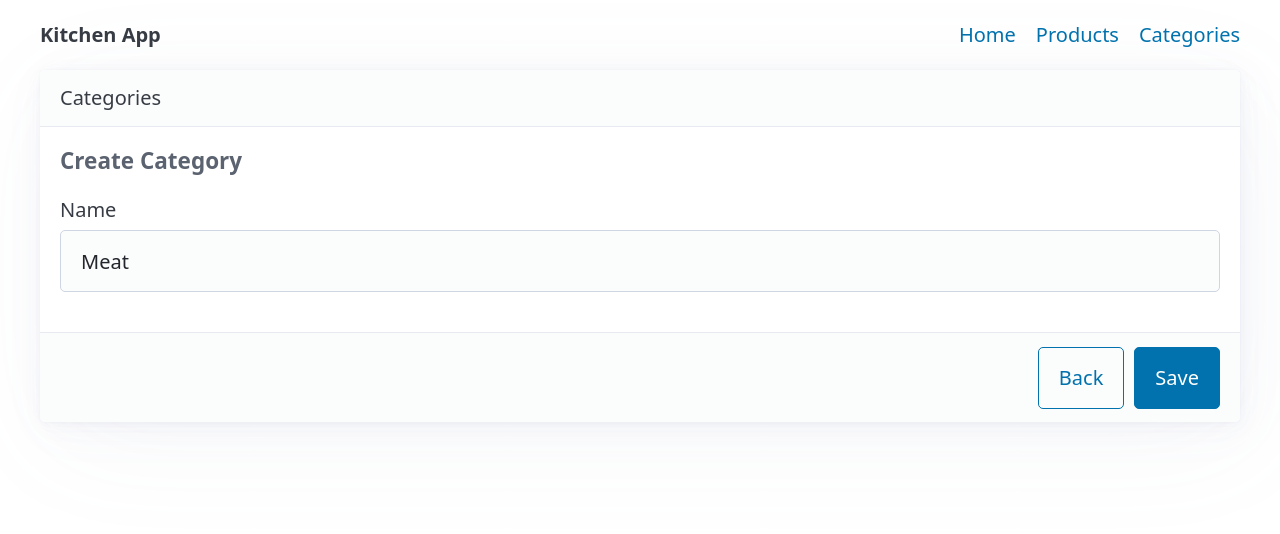
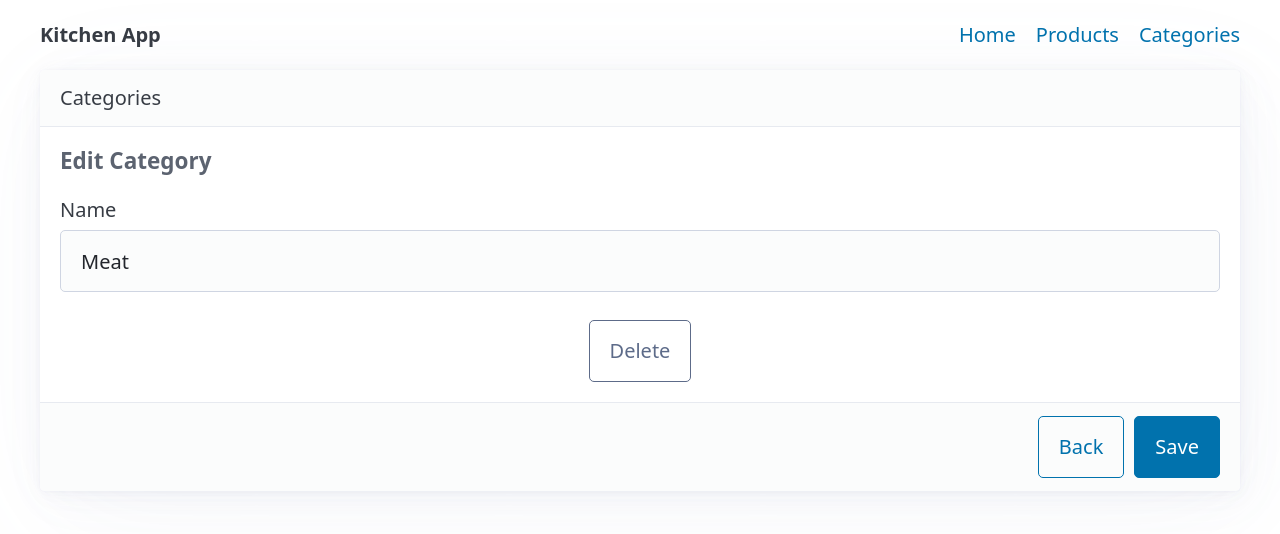
Before and after one commit to danielschmitz/kitchen-app-book, a Vue app: page /categories/edit/1 in a window 1280 px wide. Shown: the top 534 px of the page. Built offline with nearby package versions, Linux system fonts and the light colour scheme; data requests are answered from the project's data file.

Commit message:
delete category

```diff
--- a/src/services/CategoryService.ts
+++ b/src/services/CategoryService.ts
@@ -8,10 +8,11 @@ export interface Category {
 const URI = '/categories'
 
 export const CategoryService = {
-  getAll: async (): Category[] => (await HttpService.get(URI)).data,
-  get: async (id): Category => (await HttpService.get(URI + '/' + id)).data,
-  create: async (category: Category): Category =>
+  getAll: async (): Promise<Category[]> => (await HttpService.get(URI)).data,
+  get: async (id:any): Promise<Category> => (await HttpService.get(URI + '/' + id)).data,
+  create: async (category: Category): Promise<Category> =>
     (await HttpService.post('/categories', category)).data,
-  update: async (category: Category): Category =>
-    (await HttpService.put('/categories/' + category.id, category)).data
+  update: async (category: Category): Promise<Category> =>
+    (await HttpService.put('/categories/' + category.id, category)).data,
+  delete: async (id:any) => (await HttpService.delete(`${URI}/${id}`)),
 }
--- a/src/views/categories/EditView.vue
+++ b/src/views/categories/EditView.vue
@@ -39,9 +39,24 @@ const save = async () => {
     loading.value = false
   }
 }
+
+const remove = async () => {
+  if (confirm("Remove?")) {
+    try {
+      loading.value = true
+      await CategoryService.delete(form.value.id)
+      router.push('/categories')
+    } catch (error) {
+      console.log(error)
+    } finally {
+      loading.value = false
+    }
+  }
+}
+
 </script>
 <template>
-  <h5>Create Category</h5>
+  <h5>Edit Category</h5>
   <form>
     <input type="hidden" name="id" v-model="form.id" />
     <label>
@@ -49,6 +64,9 @@ const save = async () => {
       <input name="name" type="text" v-model="form.name" placeholder="Category Name" required />
     </label>
   </form>
+  <div style="display: flex;justify-content: center;">
+    <button :aria-busy="loading" :disabled="loading" @click="remove()" class="outline secondary">Delete</button>
+  </div>
   <footer>
     <router-link to="/categories"><button class="outline">Back</button></router-link>
     <button :aria-busy="loading" :disabled="loading" @click="save()">Save</button>
```
